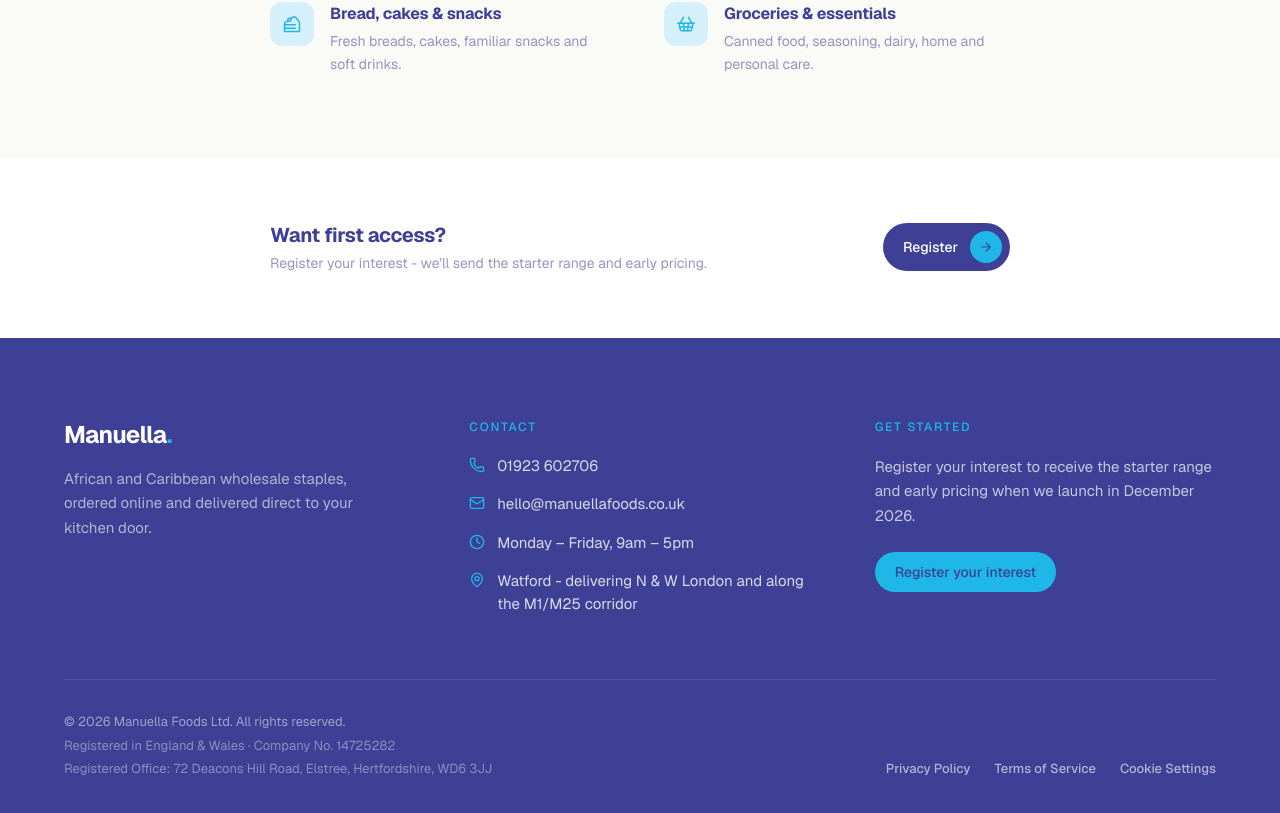
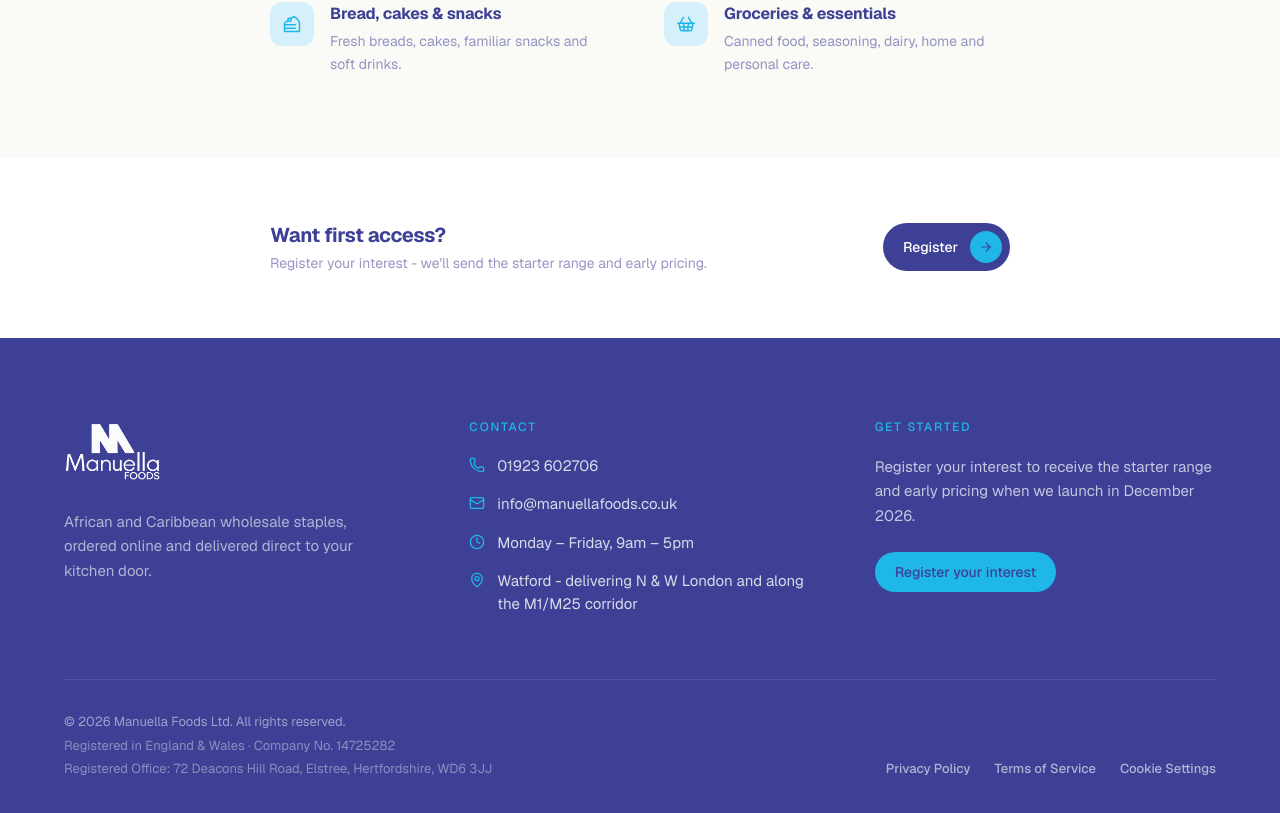
Before and after one commit to TruDv/manuella-foods, a Next.js app: page /launch in a window 1280 px wide. Shown: the part 916-1729 px from the top of the page. Built offline with nearby package versions, Linux system fonts and the light colour scheme; no server answers.

Commit message:
Push updates to check emails

```diff
--- a/app/admin/page.tsx
+++ b/app/admin/page.tsx
@@ -186,7 +186,7 @@ export default function AdminPage() {
       <header className="bg-white border-b border-navy/10 sticky top-0 z-10">
         <div className="max-w-[1320px] mx-auto px-6 h-16 flex items-center justify-between">
           <h1 className="font-display font-bold text-lg text-navy">
-            Manuella Admin
+            Admin
           </h1>
           <button
             onClick={handleLogout}
--- a/app/privacy/page.tsx
+++ b/app/privacy/page.tsx
@@ -52,7 +52,7 @@ export default function PrivacyPage() {
               <li>Ask us to delete your data</li>
               <li>Withdraw your consent at any time</li>
             </ul>
-            <p className="mt-2">To exercise any of these rights, please email us at <a href="mailto:hello@manuellafoods.co.uk" className="text-cyan hover:underline">hello@manuellafoods.co.uk</a>.</p>
+            <p className="mt-2">To exercise any of these rights, please email us at <a href="mailto:info@manuellafoods.co.uk" className="text-cyan hover:underline">info@manuellafoods.co.uk</a>.</p>
           </section>
 
           <section>
--- a/app/register/actions.ts
+++ b/app/register/actions.ts
@@ -47,7 +47,7 @@ export async function submitRegistration(data: any) {
     // A. Confirmation email to the customer
     if (data.email) {
       await resend.emails.send({
-        from: "Manuella Foods <hello@manuellafoods.co.uk>", // <-- Your verified email
+        from: "Manuella Foods <info@manuellafoods.co.uk>", // <-- Your verified email
         to: data.email,
         cc: ["kingsleybere@gmail.com"], // This copies them in
         subject: "You're on the Manuella Foods trade list",
--- a/app/terms/page.tsx
+++ b/app/terms/page.tsx
@@ -33,7 +33,7 @@ export default function TermsPage() {
 
           <section>
             <h2 className="text-lg font-bold text-navy mb-2">5. Contact</h2>
-            <p>For any questions regarding these terms, please contact us at <a href="mailto:hello@manuellafoods.co.uk" className="text-cyan hover:underline">hello@manuellafoods.co.uk</a>.</p>
+            <p>For any questions regarding these terms, please contact us at <a href="mailto:info@manuellafoods.co.uk" className="text-cyan hover:underline">info@manuellafoods.co.uk</a>.</p>
           </section>
 
           <section>
--- a/components/landing/Footer.tsx
+++ b/components/landing/Footer.tsx
@@ -1,6 +1,7 @@
 "use client";
 
 import Link from "next/link";
+import Image from "next/image";
 import { Phone, Mail, MapPin, Clock } from "lucide-react";
 
 export function Footer() {
@@ -14,10 +15,17 @@ export function Footer() {
         <div className="grid gap-12 lg:grid-cols-12 lg:gap-16">
           {/* Brand */}
           <div className="lg:col-span-4">
-            <p className="font-display text-2xl font-bold tracking-[-0.03em] text-white">
-              Manuella<span className="text-cyan">.</span>
-            </p>
-            <p className="mt-4 max-w-xs text-[15px] leading-relaxed text-white/60">
+            <Link href="/" className="inline-block">
+              <Image
+                src="/images/logowhite.png"
+                alt="Manuella"
+                width={280} // Increased intrinsic width
+                height={80}  // Increased intrinsic height
+                priority
+                className="h-14 w-auto sm:h-16" // Increased rendered size
+              />
+            </Link>
+            <p className="mt-5 max-w-xs text-[15px] leading-relaxed text-white/60">
               African and Caribbean wholesale staples, ordered online and
               delivered direct to your kitchen door.
             </p>
@@ -41,10 +49,10 @@ export function Footer() {
               <li className="flex items-start gap-3">
                 <Mail className="mt-0.5 h-4 w-4 shrink-0 text-cyan" />
                 <a
-                  href="mailto:hello@manuellafoods.co.uk"
+                  href="mailto:info@manuellafoods.co.uk"
                   className="transition-colors hover:text-white"
                 >
-                  hello@manuellafoods.co.uk
+                  info@manuellafoods.co.uk
                 </a>
               </li>
               <li className="flex items-start gap-3">
--- a/lib/emails/RegistrationEmail.tsx
+++ b/lib/emails/RegistrationEmail.tsx
@@ -15,12 +15,10 @@ export function getRegistrationEmailHtml(name: string, businessName: string) {
             <td align="center">
               <table width="100%" border="0" cellspacing="0" cellpadding="0" style="max-width: 600px; background-color: #ffffff; border-radius: 16px; overflow: hidden; box-shadow: 0 4px 6px rgba(62, 64, 149, 0.05);">
 
-                <!-- Header -->
+                <!-- Header with Cream Background and Real Logo -->
                 <tr>
-                  <td align="center" style="background-color: #3e4095; padding: 30px 20px;">
-                    <h1 style="color: #ffffff; margin: 0; font-size: 24px; font-weight: 700; letter-spacing: -0.5px;">
-                      Manuella<span style="color: #1fb6e8;">.</span>
-                    </h1>
+                  <td align="center" style="background-color: #fafaf7; padding: 24px 20px; border-bottom: 1px solid #eff2ea;">
+                    <img src="https://manuellafoods.co.uk/images/logo.png" alt="Manuella Foods" width="140" style="display: block; max-width: 140px; height: auto; border: 0;" />
                   </td>
                 </tr>
 
@@ -65,9 +63,10 @@ export function getRegistrationEmailHtml(name: string, businessName: string) {
                 <tr>
                   <td align="center" style="background-color: #fafaf7; padding: 20px; border-top: 1px solid #eff2ea;">
                     <p style="color: #94a3b8; font-size: 12px; margin: 0; line-height: 1.5;">
-                      Manuella Foods<br>
-                      Watford-based · Delivering across N & W London and the M1/M25 corridor.<br>
-                      © ${new Date().getFullYear()} Manuella Foods. All rights reserved.
+                      <strong>Manuella Foods Ltd</strong><br>
+                      Registered in England &amp; Wales · Company No. 14725282<br>
+                      Watford-based · Delivering across N &amp; W London and the M1/M25 corridor.<br><br>
+                      © 2026 Manuella Foods Ltd. All rights reserved.
                     </p>
                   </td>
                 </tr>
```
Also changed, not shown: public/images/logowhite.png (added).
